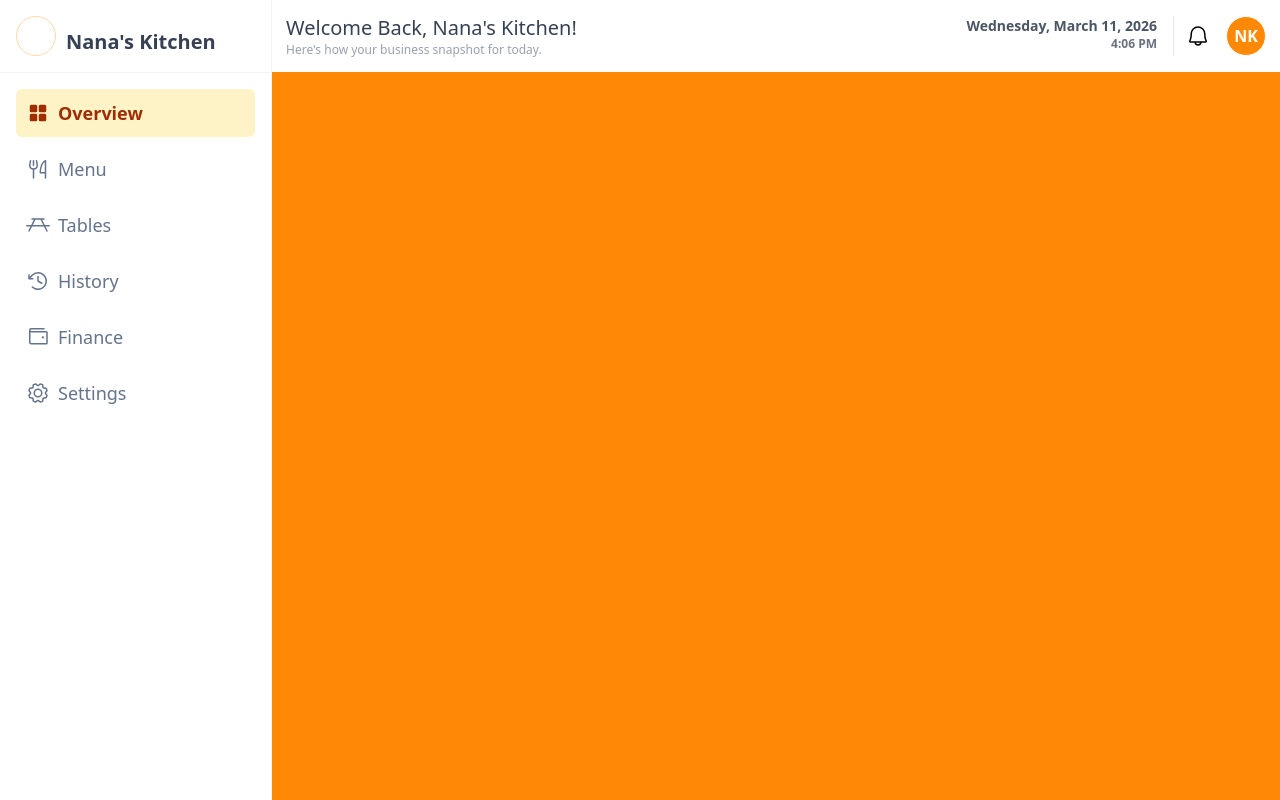
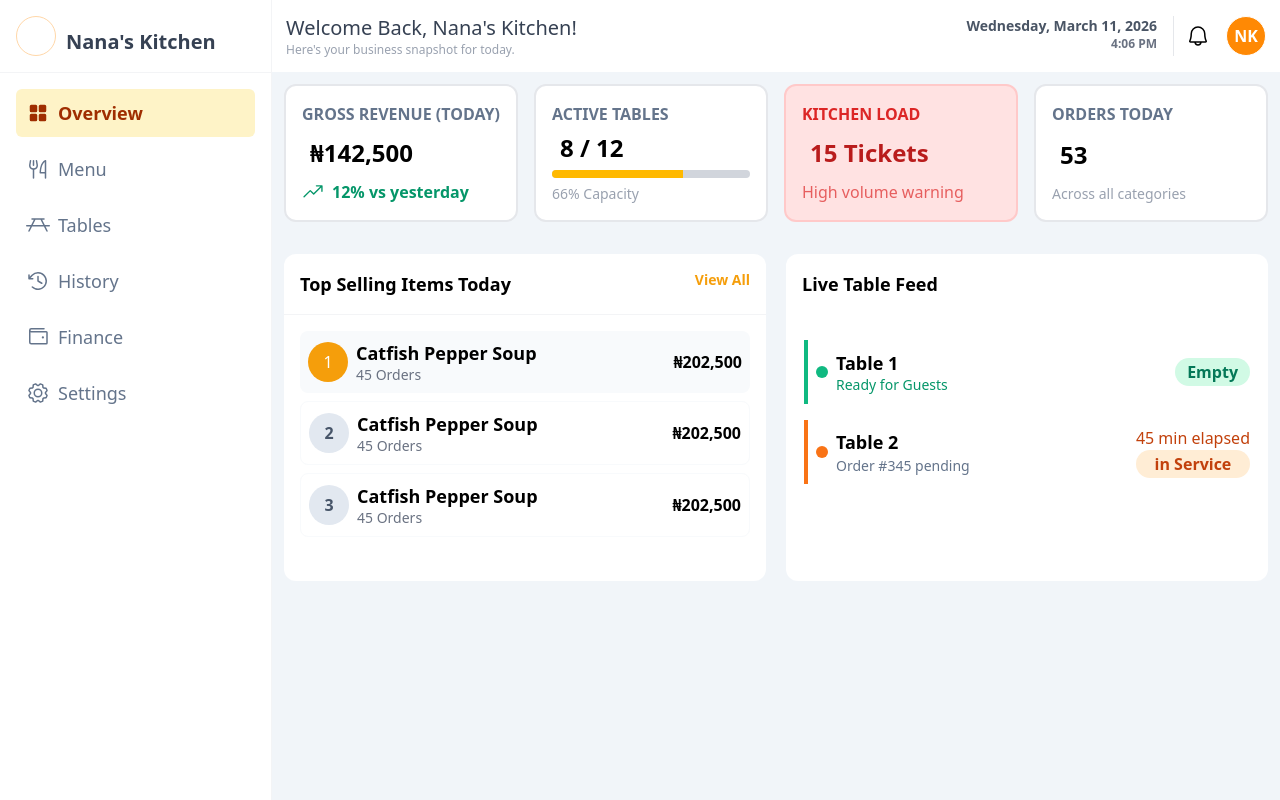
Before and after one commit to munachi821/Table-tap, a Next.js app: page /admin in a window 1280 px wide. Built offline with nearby package versions, Linux system fonts and the light colour scheme.

Commit message:
almost don with the dashboard

```diff
--- /dev/null
+++ b/app/admin/(tabs)/overview.tsx
@@ -0,0 +1,145 @@
+import { TrendUpIcon } from "@phosphor-icons/react";
+
+const Overview = () => {
+  return (
+    <div>
+      <div className="grid grid-cols-4 gap-x-4">
+        <div className="bg-white p-4 rounded-xl flex justify-between flex-col gap-1.5 border-2 border-gray-200">
+          <p className="text-[#64748B] font-semibold">GROSS REVENUE (TODAY)</p>
+          <p className="text-2xl font-bold ml-2">₦142,500</p>
+          <p className="flex gap-2 text-[#059669] font-semibold items-center">
+            <TrendUpIcon size={22} /> 12% vs yesterday
+          </p>
+        </div>
+
+        <div className="bg-white p-4 rounded-xl flex justify-between flex-col gap-1.5 border-2 border-gray-200">
+          <p className="text-[#64748B] font-semibold">ACTIVE TABLES</p>
+          <p className="text-2xl font-bold ml-2">8 / 12</p>
+          <div className="w-full h-2 bg-gray-300 rounded-full overflow-hidden">
+            <div className="h-full w-[66%] bg-amber-400"></div>
+          </div>
+          <p className="text-sm text-gray-400">66% Capacity</p>
+        </div>
+
+        <div className="bg-red-100 p-4 rounded-xl flex justify-between flex-col gap-1.5 border-2 border-red-200">
+          <p className="text-[#DC2626] font-semibold">KITCHEN LOAD</p>
+          <p className="text-2xl font-bold ml-2 text-[#B91C1C]">15 Tickets</p>
+          <p className="text-[#DC2626]/70">High volume warning</p>
+        </div>
+
+        <div className="bg-white p-4 rounded-xl flex justify-between flex-col gap-1.5 border-2 border-gray-200">
+          <p className="text-[#64748B] font-semibold">ORDERS TODAY</p>
+          <p className="text-2xl font-bold ml-2">53</p>
+          <p className="text-sm text-gray-400">Across all categories</p>
+        </div>
+      </div>
+
+      <div className="grid grid-cols-2 gap-5 mt-8">
+        <div className="bg-white rounded-xl pb-7">
+          <header className="flex justify-between p-4">
+            <p className="font-bold text-lg">Top Selling Items Today</p>
+            <a
+              href="#"
+              className="text-[#F59E0B] text-sm font-semibold hover:underline underline-[#F59E0B]"
+            >
+              View All
+            </a>
+          </header>
+
+          <div className="border-t border-gray-100">
+            <div className="p-4 flex gap-2 flex-col">
+              <div className="bg-[#F8FAFC] flex items-center justify-between gap-2 p-2 rounded-lg">
+                <div className="flex items-center gap-2">
+                  <div className="size-10 flex items-center justify-center bg-[#F59E0B] text-white rounded-full">
+                    1
+                  </div>
+                  <div>
+                    <p className="font-semibold text-lg">Catfish Pepper Soup</p>
+                    <p className="text-sm text-gray-500 -mt-0.5">45 Orders</p>
+                  </div>
+                </div>
+                <p className="font-semibold">₦202,500</p>
+              </div>
+
+              <div className="border-[#F8FAFC] border flex items-center justify-between gap-2 p-2 rounded-lg">
+                <div className="flex items-center gap-2">
+                  <div className="size-10 flex items-center justify-center bg-[#E2E8F0] text-[#475569] font-semibold rounded-full">
+                    2
+                  </div>
+                  <div>
+                    <p className="font-semibold text-lg">Catfish Pepper Soup</p>
+                    <p className="text-sm text-gray-500 -mt-0.5">45 Orders</p>
+                  </div>
+                </div>
+                <p className="font-semibold">₦202,500</p>
+              </div>
+
+              <div className="border-[#F8FAFC] border flex items-center justify-between gap-2 p-2 rounded-lg">
+                <div className="flex items-center gap-2">
+                  <div className="size-10 flex items-center justify-center bg-[#E2E8F0] text-[#475569] font-semibold rounded-full">
+                    3
+                  </div>
+                  <div>
+                    <p className="font-semibold text-lg">Catfish Pepper Soup</p>
+                    <p className="text-sm text-gray-500 -mt-0.5">45 Orders</p>
+                  </div>
+                </div>
+                <p className="font-semibold">₦202,500</p>
+              </div>
+            </div>
+          </div>
+        </div>
+
+        <div className="bg-white rounded-xl pb-7">
+          <header className="p-4">
+            <p className="font-bold text-lg">Live Table Feed</p>
+          </header>
+
+          <div className="flex flex-col p-4.5">
+            <div className="flex gap-2 py-2 w-full">
+              <div className="h-16 w-1 bg-[#10B981]"></div>
+              <div className="flex items-center justify-between flex-1">
+                <div className="flex items-center gap-2">
+                  <div className="size-3 bg-[#10B981] text-white rounded-full"></div>
+                  <div>
+                    <p className="font-semibold text-lg">Table 1</p>
+                    <p className="text-sm text-[#059669] -mt-0.5">
+                      Ready for Guests
+                    </p>
+                  </div>
+                </div>
+
+                <div>
+                  <p className="font-semibold bg-[#D1FAE5] text-[#047857] px-3 rounded-full py-0.5">
+                    Empty
+                  </p>
+                </div>
+              </div>
+            </div>
+
+            <div className="flex gap-2 py-2 w-full">
+              <div className="h-16 w-1 bg-[#F97316]"></div>
+              <div className="flex items-center justify-between flex-1">
+                <div className="flex items-center gap-2">
+                  <div className="size-3 bg-[#F97316] text-white rounded-full"></div>
+                  <div>
+                    <p className="font-semibold text-lg">Table 2</p>
+                    <p className="text-sm text-[#64748B]">Order #345 pending</p>
+                  </div>
+                </div>
+
+                <div>
+                  <p className="text-[#C2410C]">45 min elapsed</p>
+                  <p className="font-semibold bg-[#FFEDD5] text-[#C2410C] px-3 rounded-full py-0.5 text-center">
+                    in Service
+                  </p>
+                </div>
+              </div>
+            </div>
+          </div>
+        </div>
+      </div>
+    </div>
+  );
+};
+export default Overview;
--- a/app/admin/page.tsx
+++ b/app/admin/page.tsx
@@ -9,6 +9,7 @@ import {
   BellIcon,
 } from "@phosphor-icons/react";
 import { useEffect, useState } from "react";
+import Overview from "./(tabs)/overview";
 
 const Page = () => {
   const [activeTab, setActiveTab] = useState("Overview");
@@ -127,7 +128,8 @@ const Page = () => {
           </ul>
         </div>
       </div>
-      <div className="w-full h-full bg-orange-400">
+      <div className="w-full h-full bg-[#F1F5F9]">
+        {/* Navbar */}
         <header>
           <nav className="bg-white p-3.5 flex justify-between items-center">
             <div>
@@ -135,7 +137,7 @@ const Page = () => {
                 Welcome Back, Nana&apos;s Kitchen!
               </h2>
               <p className="text-xs text-gray-400">
-                Here&apos;s how your business snapshot for today.
+                Here&apos;s your business snapshot for today.
               </p>
             </div>
 
@@ -159,6 +161,9 @@ const Page = () => {
             </div>
           </nav>
         </header>
+
+        {/* Tab Area */}
+        <div className="p-3">{<Overview />}</div>
       </div>
     </main>
   );
```
